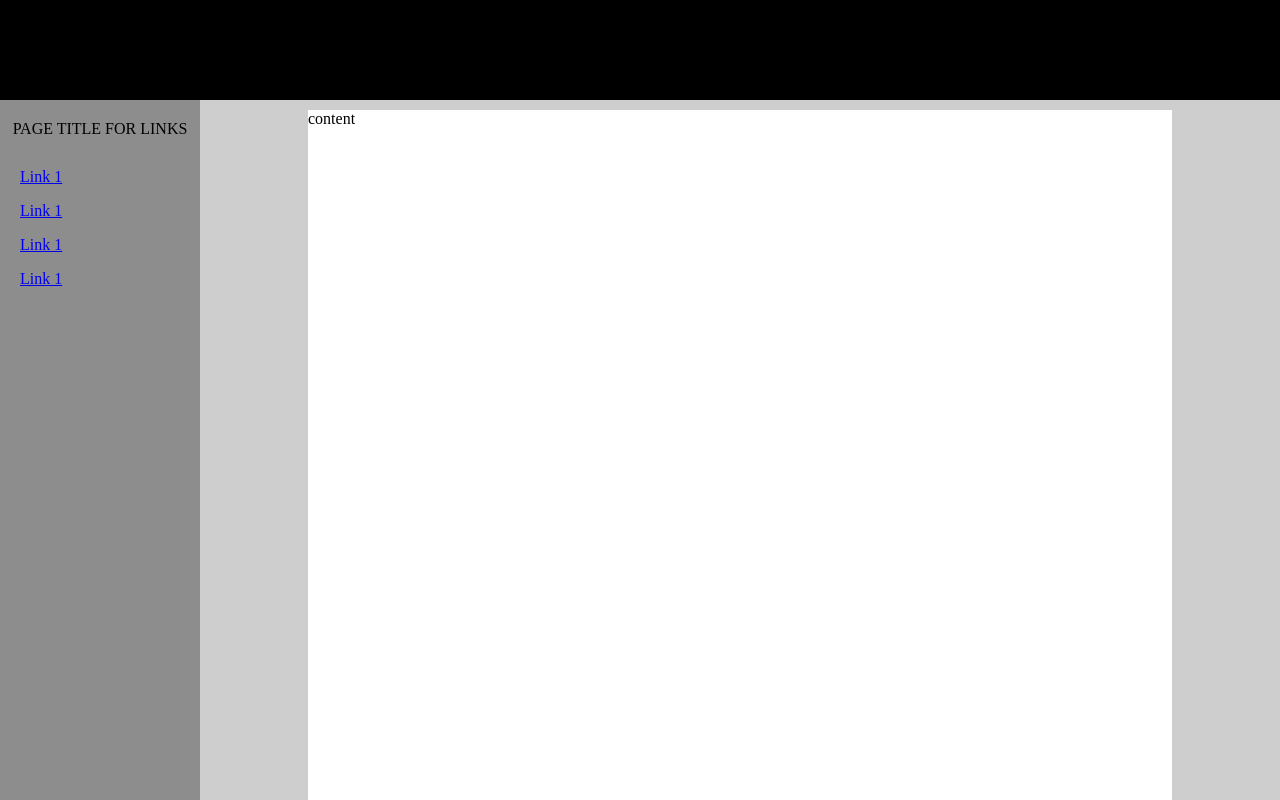
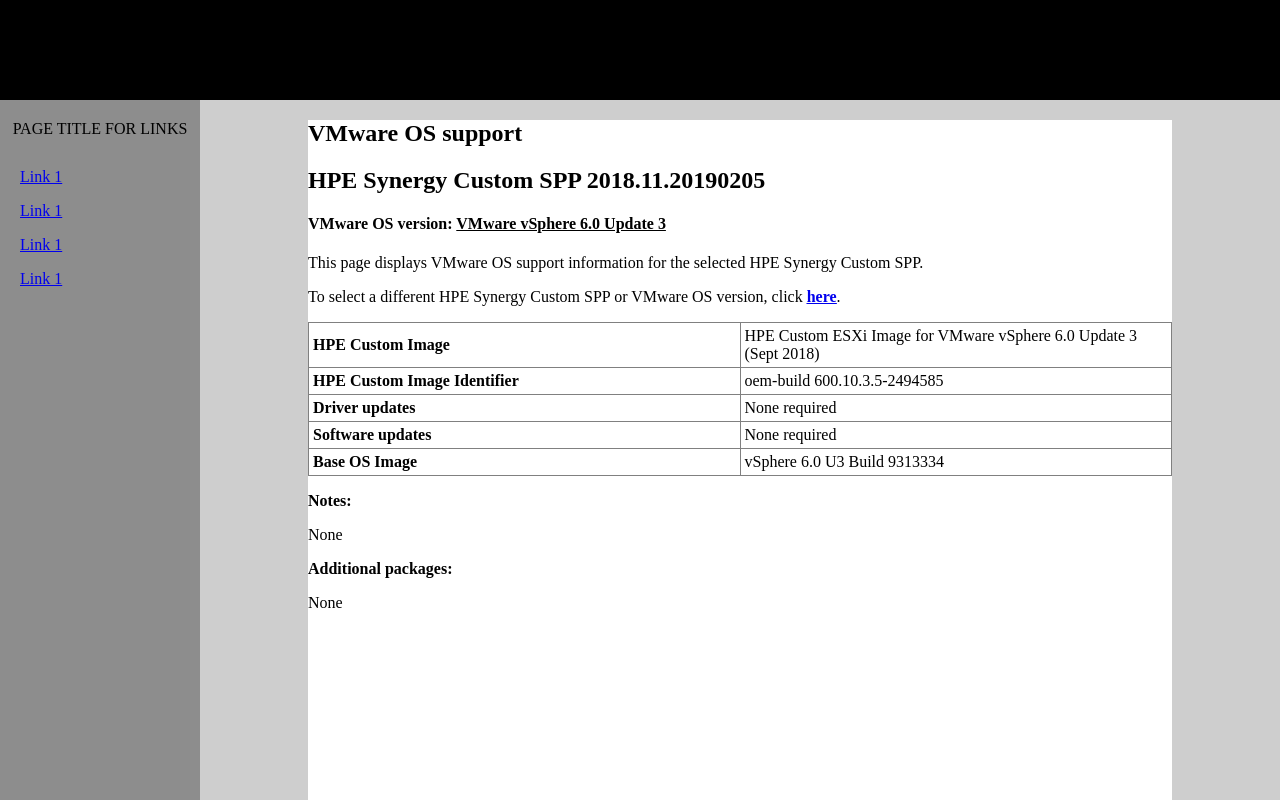
Before and after one commit to chrpeterson/synteractive, a plain HTML site: page index.html in a window 1280 px wide. Shown: the top 800 px of the page. Drawn offline with Linux system fonts and the light colour scheme.

Commit message:
Update index.html

```diff
--- a/index.html
+++ b/index.html
@@ -125,7 +125,39 @@
         </div>
         </div>
     <div id="two">
-     <div id="main">content</div></div>
+     <div id="main">
+
+        	<article role="article" aria-labelledby="ariaid-title1"><h1 class="title topictitle1" id="ariaid-title1">VMware OS support</h1><div class="body refbody"><section class="section" id="GUID-34EA5BD4-2D9D-44B0-BE9D-7DFC6838915E__GUID-BADBBF28-88F5-49DF-BAE6-F68FFADC8A65"><a name="GUID-34EA5BD4-2D9D-44B0-BE9D-7DFC6838915E__GUID-BADBBF28-88F5-49DF-BAE6-F68FFADC8A65"><!-- --></a><h2 class="title sectiontitle">HPE Synergy Custom SPP 2018.11.20190205</h2>
+
+	<h4>VMware OS version: <u>VMware vSphere 6.0 Update 3</u>
+		</h4>
+		<p class="p">This page displays VMware OS support information for the selected HPE Synergy Custom SPP.
+		</p>
+		<p class="p">To select a different HPE Synergy Custom SPP or VMware OS version, click
+		  <b><a class="xref" href="VMware_Support.html"><u>here</u></a></b>.
+		</p>
+		<div class="p">
+		<div class="tablenoborder"><a name="GUID-34EA5BD4-2D9D-44B0-BE9D-7DFC6838915E__TABLE_DBEE68B4FC374765B0D166A8AF921EFE"><!-- --></a><table cellpadding="4" cellspacing="0" summary="" id="GUID-34EA5BD4-2D9D-44B0-BE9D-7DFC6838915E__TABLE_DBEE68B4FC374765B0D166A8AF921EFE" class="table" frame="border" border="1" rules="all"><colgroup><col style="width:50%"><col style="width:50%"></colgroup><tbody class="tbody"><tr class="row"><td class="entry nocellnorowborder"><strong class="ph b">HPE Custom Image</strong></td><td class="entry cell-norowborder"> HPE Custom ESXi Image for VMware vSphere 6.0 Update 3 (Sept 2018)
+				  </td></tr><tr class="row"><td class="entry nocellnorowborder"><strong class="ph b">HPE Custom Image Identifier</strong></td><td class="entry cell-norowborder"> oem-build 600.10.3.5-2494585
+				  </td></tr><tr class="row"><td class="entry nocellnorowborder"><strong class="ph b">Driver updates</strong></td><td class="entry cell-norowborder"> None required
+				  </td></tr><tr class="row"><td class="entry nocellnorowborder"><strong class="ph b">Software updates</strong></td><td class="entry cell-norowborder"> None required
+				  </td></tr><tr class="row"><td class="entry row-nocellborder"><strong class="ph b">Base OS Image</strong></td><td class="entry cellrowborder" style="text-align:left;">vSphere 6.0 U3 Build 9313334
+				  </td></tr></tbody></table></div>
+		</div>
+		<p class="p"><strong class="ph b">Notes:</strong>
+		</p>
+		<p class="p"> None
+		</p>
+		<p class="p"><strong class="ph b">Additional packages:</strong>
+		</p>
+		<p class="p">None
+		</p>
+		</section></div></article>
+
+
+
+
+        </div></div>
 
 
 
```
